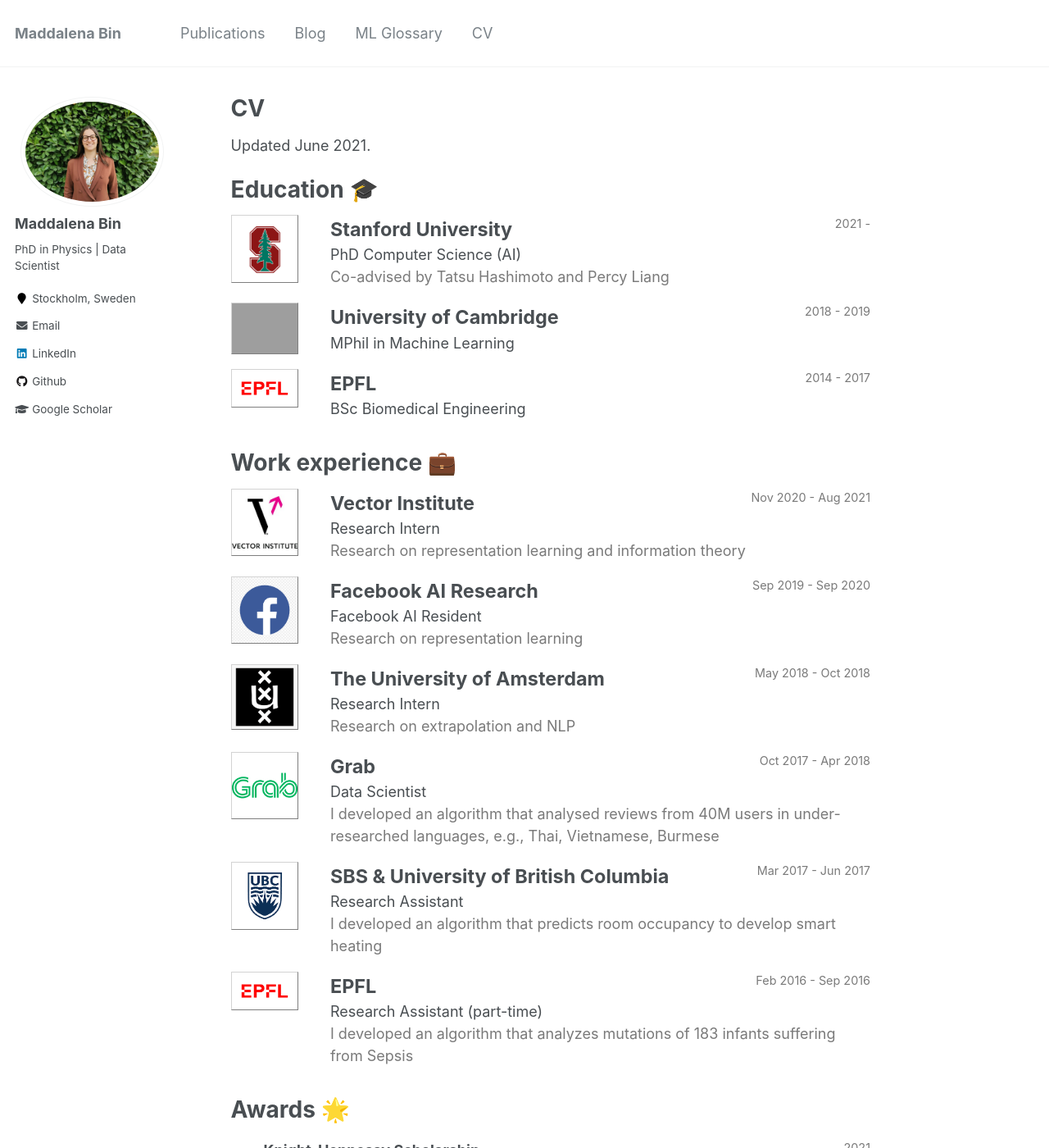
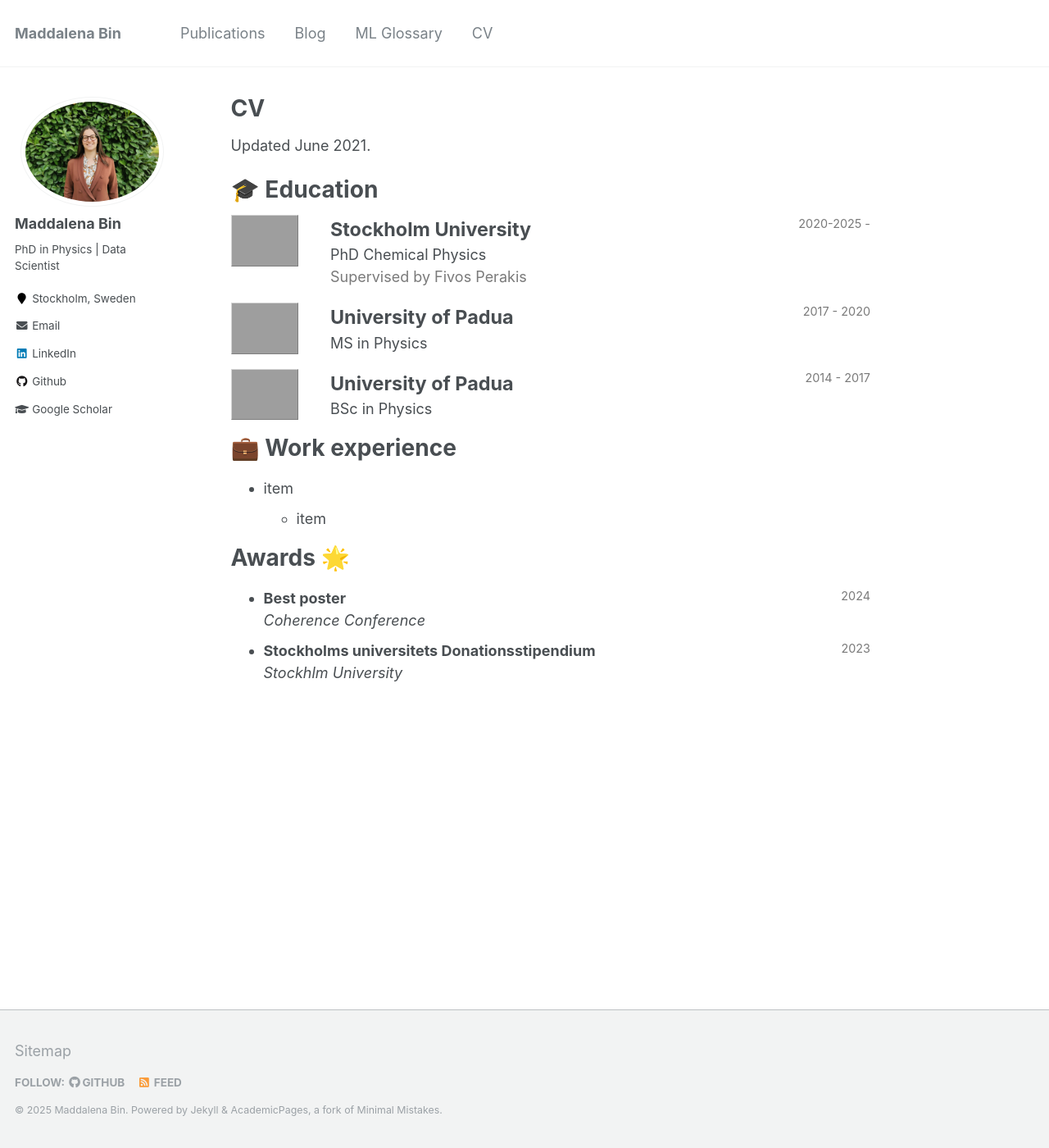
Before and after one commit to maddalenabin/maddalenabin.github.io, a Jekyll site: the page built from _pages/cv.md, in a window 1280 px wide and 1400 px high. Shown: the whole window at 82% size. Built offline with Jekyll 4.4.1, drawn with Linux system fonts in a browser that asks for light colours; some of the changed text lies outside the part shown.

Commit message:
Update cv.md

```diff
--- a/_pages/cv.md
+++ b/_pages/cv.md
@@ -13,24 +13,23 @@
 
 Updated June 2021.
 
-Education 🎓
+🎓 Education
 ======
-
 <!-- PhD -->
 <div style="display:flex;">
 
   <div style="flex:0.5; padding-right:5%">
-    <img src="{{ site.url }}/images/resume/stanford.png" style="align:left; border: 1px solid #d3d3d3; border-style: outset;">
+    <img src="{{ site.url }}/images/resume/su.png" style="align:left; border: 1px solid #d3d3d3; border-style: outset;">
   </div>
 
   <div style="flex:4;">
     <p style="margin:0px">
-      <b style="font-size: 130%;">Stanford University</b>
-      <span style="float:right; font-size:80%; color:#7a7a7a;">2021 -</span>
+      <b style="font-size: 130%;">Stockholm University</b>
+      <span style="float:right; font-size:80%; color:#7a7a7a;">2020-2025 -</span>
     </p>
-    PhD Computer Science (AI)
+    PhD Chemical Physics
     <div style="color:#7a7a7a">
-      Co-advised by Tatsu Hashimoto and Percy Liang
+      Supervised by Fivos Perakis
     </div>
   </div>
 </div>
@@ -40,15 +39,35 @@
 <div style="display:flex;">
 
   <div style="flex:0.5; padding-right:5%">
-    <img src="{{ site.url }}/images/resume/cambridge.png" style="align:left; border: 1px solid #d3d3d3; border-style: outset;">
+    <img src="{{ site.url }}/images/resume/unipd.jpg" style="align:left; border: 1px solid #d3d3d3; border-style: outset;">
   </div>
 
   <div style="flex:4;">
     <p style="margin:0px">
-      <b style="font-size: 130%;">University of Cambridge</b>
-      <span style="float:right; font-size:80%; color:#7a7a7a;">2018 - 2019</span>
+      <b style="font-size: 130%;">University of Padua</b>
+      <span style="float:right; font-size:80%; color:#7a7a7a;">2017 - 2020</span>
     </p>
-    MPhil in Machine Learning
+    MS in Physics
+    <!-- <div style="color:#7a7a7a">
+      Advised by
+    </div> -->
+  </div>
+</div>
+<hr style="height:1em; margin:0em; visibility:hidden;" />
+
+<!-- BSc -->
+<div style="display:flex;">
+
+  <div style="flex:0.5; padding-right:5%">
+    <img src="{{ site.url }}/images/resume/unipd.jpg" style="align:left; border: 1px solid #d3d3d3; border-style: outset;">
+  </div>
+
+  <div style="flex:4;">
+    <p style="margin:0px">
+      <b style="font-size: 130%;">University of Padua</b>
+      <span style="float:right; font-size:80%; color:#7a7a7a;">2014 - 2017</span>
+    </p>
+    BSc in Physics
     <!-- <div style="color:#7a7a7a">
       Advised by
     </div> -->
@@ -57,174 +76,61 @@
 <hr style="height:1em; margin:0em; visibility:hidden;" />
 
 
-<!-- BSc -->
-<div style="display:flex;">
+<!-- * Ph.D in Chemical Physics, Stockholm University, 2025
+* M.S. in Physics, University of Padua, 2020
+* B.S. in Ohysics, University of Padua, 2017 -->
 
-  <div style="flex:0.5; padding-right:5%">
-    <img src="{{ site.url }}/images/resume/epfl.png" style="align:left; border: 1px solid #d3d3d3; border-style: outset;">
-  </div>
-
-  <div style="flex:4;">
-    <p style="margin:0px">
-      <b style="font-size: 130%;">EPFL</b>
-      <span style="float:right; font-size:80%; color:#7a7a7a;">2014 - 2017</span>
-    </p>
-    BSc Biomedical Engineering
-    <!-- <div style="color:#7a7a7a">
-      Rank: 1/198 students
-    </div> -->
-  </div>
-</div>
- <hr style="height:2em; margin:0em; visibility:hidden;" />
-
-
-Work experience 💼
+💼 Work experience
 ======
-<!-- Vector -->
-<div style="display:flex;">
-
-  <div style="flex:0.5; padding-right:5%">
-    <img src="{{ site.url }}/images/resume/vector.png" style="align:left; border: 1px solid #d3d3d3; border-style: outset;">
-  </div>
-
-  <div style="flex:4;">
-    <p style="margin:0px">
-      <b style="font-size: 130%;">Vector Institute</b>
-      <span style="float:right; font-size:80%; color:#7a7a7a;">Nov 2020 - Aug 2021</span>
-    </p>
-    Research Intern
-    <div style="color:#7a7a7a">
-      Research on representation learning and information theory
-    </div>
-  </div>
-</div>
- <hr style="height:1em; margin:0em; visibility:hidden;" />
-
-<!-- resident -->
-<div style="display:flex;">
-
-  <div style="flex:0.5; padding-right:5%">
-    <img src="{{ site.url }}/images/resume/facebook.png" style="align:left; border: 1px solid #d3d3d3; border-style: outset;">
-  </div>
-
-  <div style="flex:4;">
-    <p style="margin:0px">
-      <b style="font-size: 130%;">Facebook AI Research</b>
-      <span style="float:right; font-size:80%; color:#7a7a7a;">Sep 2019 - Sep 2020</span>
-    </p>
-    Facebook AI Resident
-    <div style="color:#7a7a7a">
-      Research on representation learning
-    </div>
-  </div>
-</div>
- <hr style="height:1em; margin:0em; visibility:hidden;" />
-
-<!-- UVA -->
-<div style="display:flex;">
-
-  <div style="flex:0.5; padding-right:5%">
-    <img src="{{ site.url }}/images/resume/uva.png" style="align:left; border: 1px solid #d3d3d3; border-style: outset;">
-  </div>
-
-  <div style="flex:4;">
-    <p style="margin:0px">
-      <b style="font-size: 130%;">The University of Amsterdam</b>
-      <span style="float:right; font-size:80%; color:#7a7a7a;">May 2018 - Oct 2018</span>
-    </p>
-    Research Intern
-    <div style="color:#7a7a7a">
-      Research on extrapolation and NLP
-    </div>
-  </div>
-</div>
- <hr style="height:1em; margin:0em; visibility:hidden;" />
-
-<!-- Grab -->
-<div style="display:flex;">
-
-  <div style="flex:0.5; padding-right:5%">
-    <img src="{{ site.url }}/images/resume/grab.png" style="align:left; border: 1px solid #d3d3d3; border-style: outset;">
-  </div>
-
-  <div style="flex:4;">
-    <p style="margin:0px">
-      <b style="font-size: 130%;">Grab</b>
-      <span style="float:right; font-size:80%; color:#7a7a7a;">Oct 2017 - Apr 2018</span>
-    </p>
-    Data Scientist
-    <div style="color:#7a7a7a">
-      I developed an algorithm that analysed reviews from 40M users in under-researched languages, e.g., Thai, Vietnamese, Burmese
-    </div>
-  </div>
-</div>
- <hr style="height:1em; margin:0em; visibility:hidden;" />
-
-<!-- UBC -->
-<div style="display:flex;">
-
-  <div style="flex:0.5; padding-right:5%">
-    <img src="{{ site.url }}/images/resume/ubc.png" style="align:left; border: 1px solid #d3d3d3; border-style: outset;">
-  </div>
-
-  <div style="flex:4;">
-    <p style="margin:0px">
-      <b style="font-size: 130%;">SBS & University of British Columbia</b>
-      <span style="float:right; font-size:80%; color:#7a7a7a;">Mar 2017 - Jun 2017</span>
-    </p>
-    Research Assistant
-    <div style="color:#7a7a7a">
-      I developed an algorithm that predicts room occupancy to develop smart heating
-    </div>
-  </div>
-</div>
- <hr style="height:1em; margin:0em; visibility:hidden;" />
-
-<!-- EPFL -->
-<div style="display:flex;">
-
-  <div style="flex:0.5; padding-right:5%">
-    <img src="{{ site.url }}/images/resume/epfl.png" style="align:left; border: 1px solid #d3d3d3; border-style: outset;">
-  </div>
-
-  <div style="flex:4;">
-    <p style="margin:0px">
-      <b style="font-size: 130%;">EPFL</b>
-      <span style="float:right; font-size:80%; color:#7a7a7a;">Feb 2016 - Sep 2016</span>
-    </p>
-    Research Assistant (part-time)
-    <div style="color:#7a7a7a">
-      I developed an algorithm that analyzes mutations of 183 infants suffering from Sepsis
-    </div>
-  </div>
-</div>
- <hr style="height:2em; margin:0em; visibility:hidden;" />
+* item
+  * item
 
 Awards 🌟
 ======
 <ul>
   <li>
-    <b>Knight-Hennessy Scholarship </b>
-    <span style="float:right; font-size:80%; color:#7a7a7a;">2021</span> <br>
-    <i>PhD funding</i>
+    <b>Best poster </b>
+    <span style="float:right; font-size:80%; color:#7a7a7a;">2024</span> <br>
+    <i>Coherence Conference</i>
   </li>
 
   <li>
-    <b>Cambridge' Department of Engineering Scholarship </b>
-    <span style="float:right; font-size:80%; color:#7a7a7a;">2018</span> <br>
-    <i>MPhil funding</i>
+    <b>Stockholms universitets Donationsstipendium </b>
+    <span style="float:right; font-size:80%; color:#7a7a7a;">2023</span> <br>
+    <i>Stockhlm University</i>
   </li>
+<ul>
+<!-- Update -->
+
 <!--
-  <li>
-    <b>Valedictorian </b>
-    <span style="float:right; font-size:80%; color:#7a7a7a;">2018</span> <br>
-    <i>MPhil funding</i>
-  </li> -->
+Skills
+======
+* Skill 1
+* Skill 2
+  * Sub-skill 2.1
+  * Sub-skill 2.2
+  * Sub-skill 2.3
+* Skill 3
 
-  <!-- <li>
-    <b>Silicon Valley Startup Camp</b>
-    <span style="float:right; font-size:80%;color:#7a7a7a;">2018</span> <br>
-    <i>Trip organized for rising Swiss entrepreneurs.</i>
-  </li> -->
+Publications
+======
+  <ul>{% for post in site.publications reversed %}
+    {% include archive-single-cv.html %}
+  {% endfor %}</ul>
 
-</ul>
+Talks
+======
+  <ul>{% for post in site.talks reversed %}
+    {% include archive-single-talk-cv.html  %}
+  {% endfor %}</ul>
+
+Teaching
+======
+  <ul>{% for post in site.teaching reversed %}
+    {% include archive-single-cv.html %}
+  {% endfor %}</ul>
+
+Service and leadership
+======
+*
+-->
```
